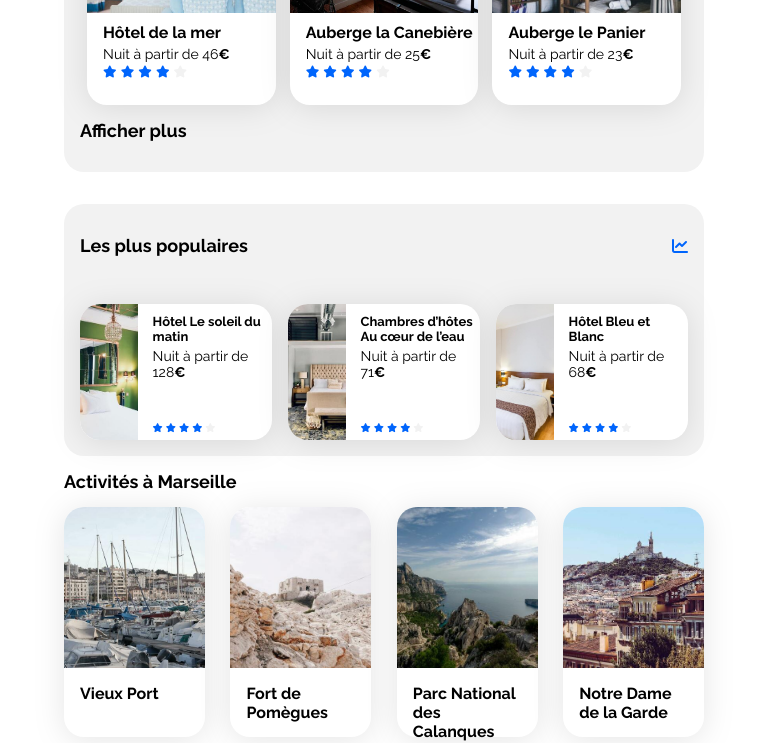
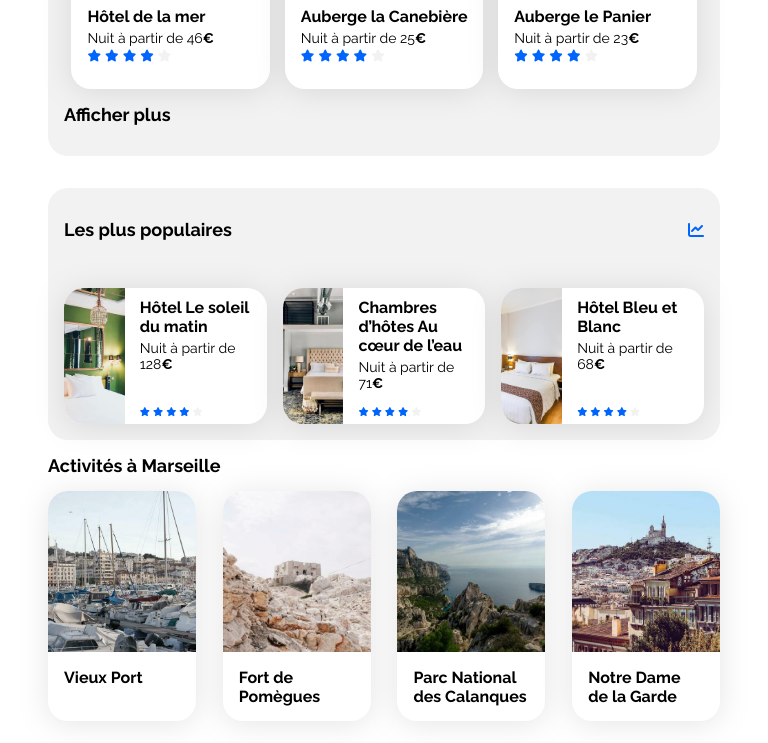
Before and after one commit to Jultiss/projet-2-booki, a plain HTML site: page index.html in a window 768 px wide. Shown: the part 989-1732 px from the top of the page. Drawn offline with Linux system fonts and the light colour scheme.

Commit message:
ajustements finaux

```diff
--- a/css/style.css
+++ b/css/style.css
@@ -230,7 +230,7 @@ nav a:hover {
 @media only screen and (min-device-width : 768px) and (max-device-width : 1024px) {
 
     body {
-        margin: 2rem;
+        margin: 1rem;
         padding: 0;
     }
 
@@ -875,6 +875,7 @@ nav a:hover {
 
 .populaires-cards {
     display: flex;
+    flex-direction: column;
     gap: 1rem;
     }
 
@@ -953,6 +954,7 @@ nav a:hover {
 
     .populaires-cards {
         display: flex;
+        flex-direction: row;
         width: auto;
         justify-content: space-between;
         gap: 1rem;
@@ -964,10 +966,6 @@ nav a:hover {
         border-top-left-radius: 20px;
         border-bottom-left-radius: 20px;
         object-fit: cover;
-    }
-
-    .populaires-cards h3 {
-        font-size: small;
     }
 
     .populaires-cards .card {
```
